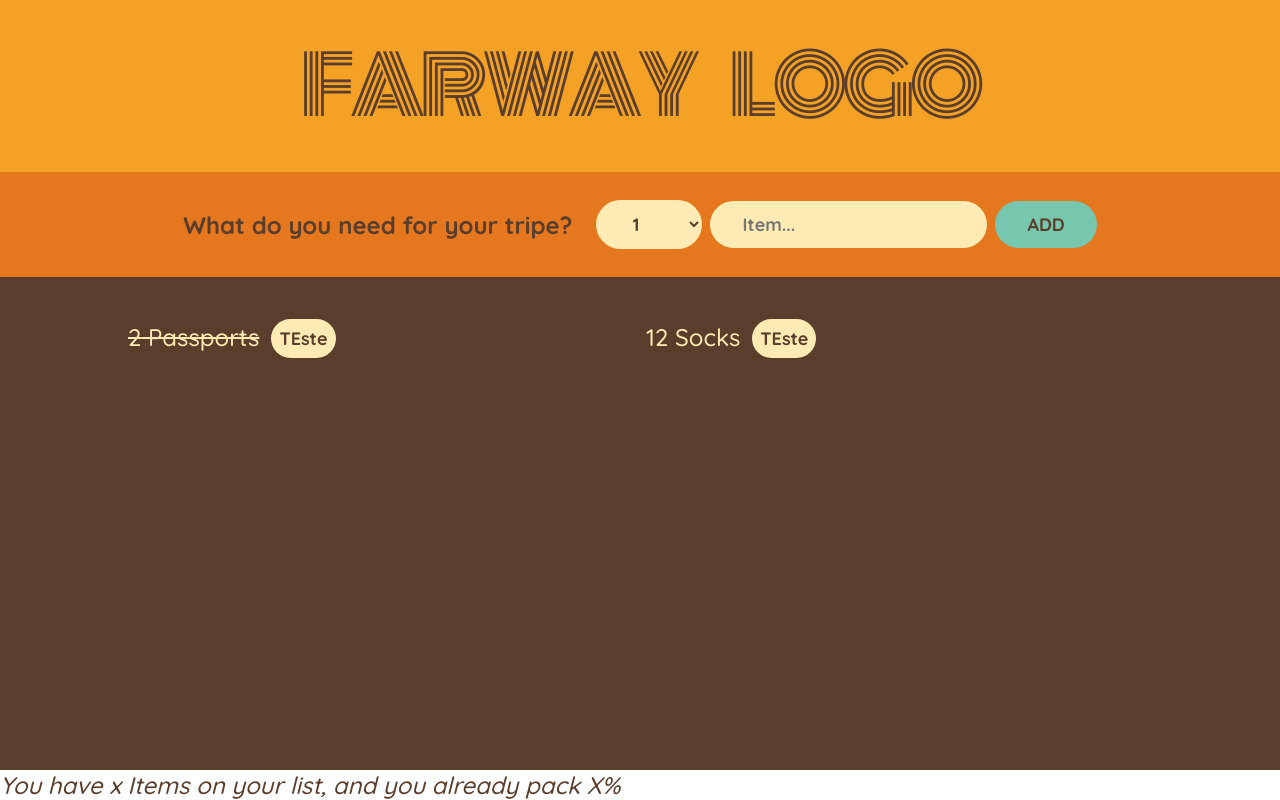
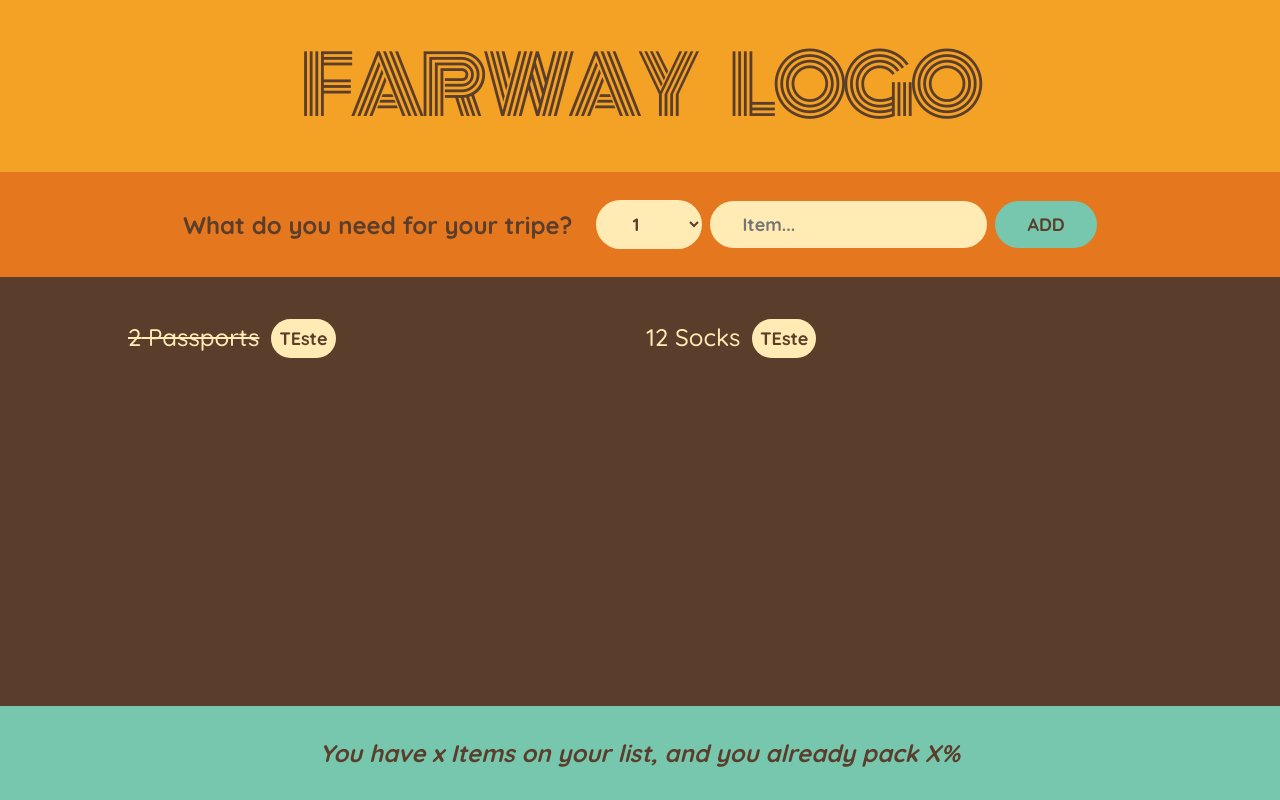
Before and after one commit to carlosaflach/The-far-away-app, a React (Create React App) app in the folder the-far-away-app/: page / in a window 1280 px wide. Built offline with nearby package versions, Linux system fonts and the light colour scheme; the HTML template or start-up script is replaced by a standard one.

Commit message:
styles: add class to component

```diff
--- a/the-far-away-app/src/components/Stats.jsx
+++ b/the-far-away-app/src/components/Stats.jsx
@@ -1,6 +1,6 @@
 export const Stats = () => {
   return (
-    <footer>
+    <footer className="stats">
       <em> You have x Items on your list, and you already pack X%</em>
     </footer>
   );
```
